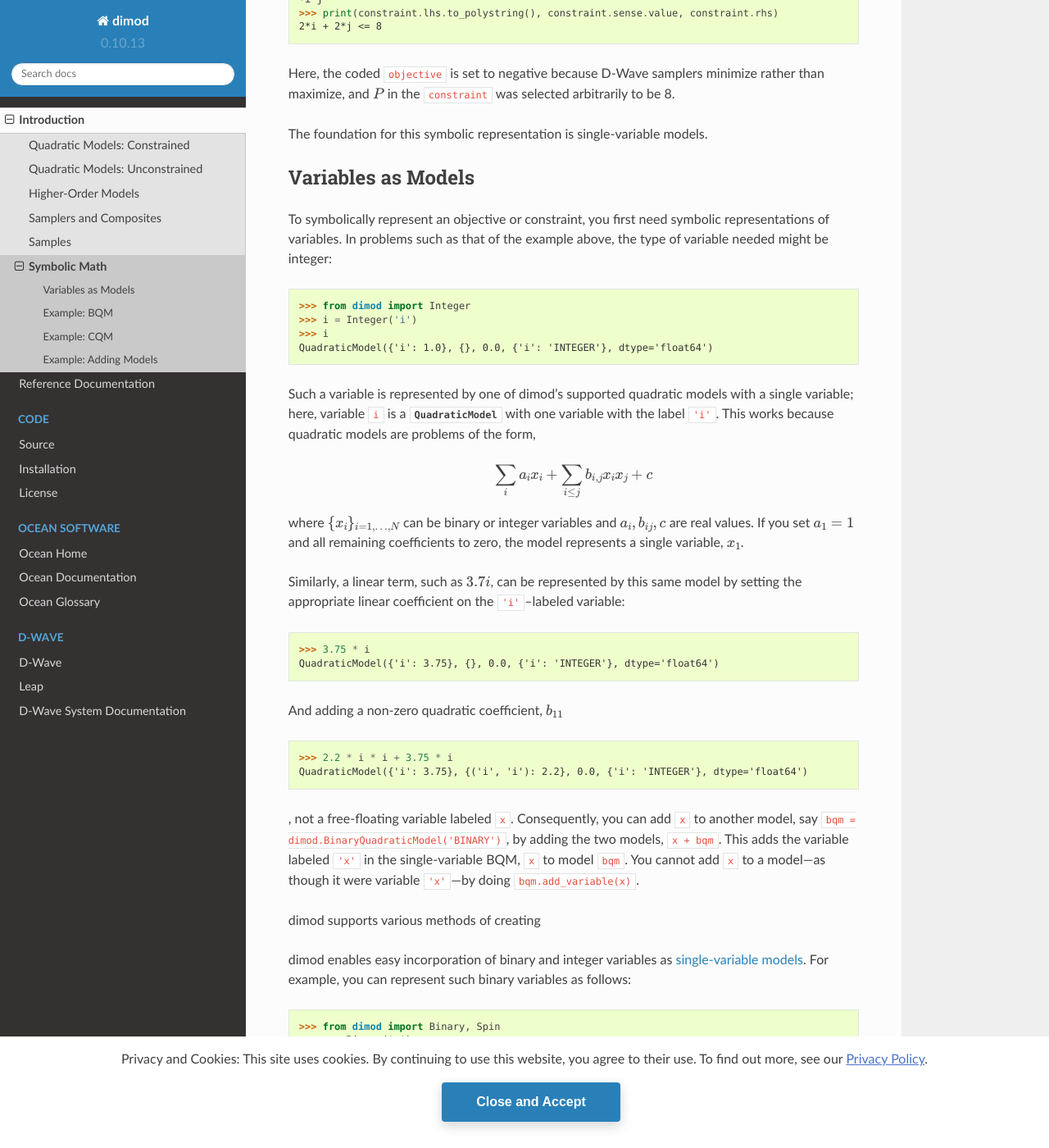
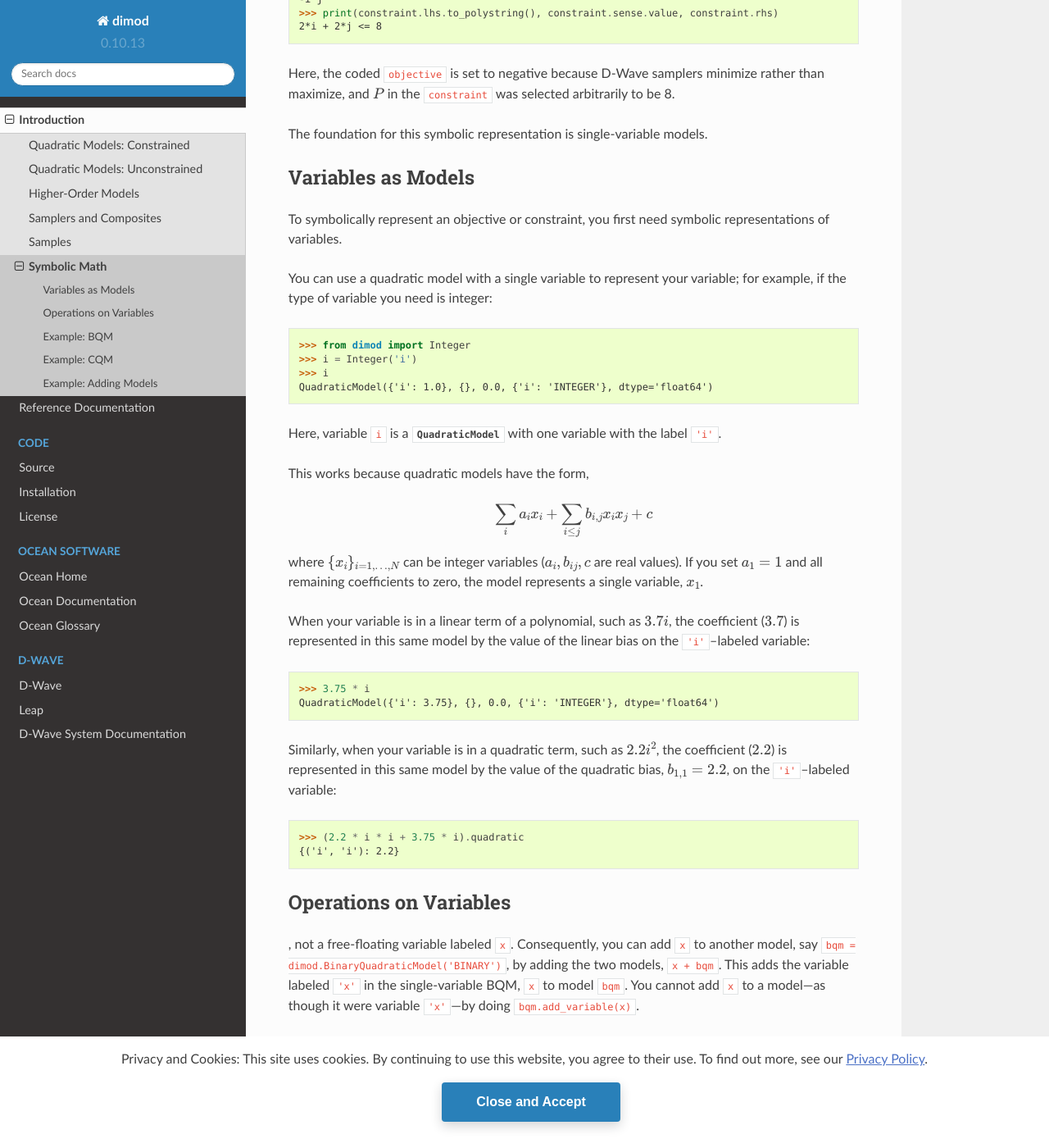
Before and after one commit to dwavesystems/dimod, a Sphinx documentation site: the page built from docs/intro/intro_symbolic_math.rst, in a window 1280 px wide and 1400 px high, scrolled down 583 px. Shown: the whole window at 82% size. Built offline with Sphinx 7.4.7 and the Read the Docs theme 2.0.0, drawn with Linux system fonts in a browser that asks for light colours; the version number is read from the project's files by our own code.

Commit message:
Update single variables section

```diff
--- a/docs/intro/intro_symbolic_math.rst
+++ b/docs/intro/intro_symbolic_math.rst
@@ -40,38 +40,46 @@ Variables as Models
 ===================
 
 To symbolically represent an objective or constraint, you first need symbolic
-representations of variables. In problems such as that of the example above, the
-type of variable needed might be integer:
+representations of variables.
+
+You can use a quadratic model with a single variable to represent your
+variable; for example, if the type of variable you need is integer:
 
 >>> from dimod import Integer
 >>> i = Integer('i')
 >>> i
 QuadraticModel({'i': 1.0}, {}, 0.0, {'i': 'INTEGER'}, dtype='float64')
 
-Such a variable is represented by one of dimod's supported quadratic models with a
-single variable; here, variable ``i`` is a
-:class:`~dimod.quadratic.quadratic_model.QuadraticModel` with one variable with
-the label ``'i'``. This works because quadratic models are problems of the form,
+Here, variable ``i`` is a :class:`~dimod.quadratic.quadratic_model.QuadraticModel`
+with one variable with the label ``'i'``.
+
+This works because quadratic models have the form,
 
 .. math::
 
     \sum_i a_i x_i + \sum_{i \le j} b_{i, j} x_i x_j + c
 
-where :math:`\{ x_i\}_{i=1, \dots, N}` can be binary or integer
-variables and :math:`a_{i}, b_{ij}, c` are real values. If you set :math:`a_1=1`
-and all remaining coefficients to zero, the model represents a single variable,
+where :math:`\{ x_i\}_{i=1, \dots, N}` can be integer variables
+(:math:`a_{i}, b_{ij}, c` are real values). If you set :math:`a_1=1` and all
+remaining coefficients to zero, the model represents a single variable,
 :math:`x_1`.
 
-Similarly, a linear term, such as :math:`3.7i`, can be represented by this same
-model by setting the appropriate linear coefficient on the ``'i'``--labeled variable:
+When your variable is in a linear term of a polynomial, such as :math:`3.7i`,
+the coefficient (:math:`3.7`) is represented in this same model by the value of
+the linear bias on the ``'i'``--labeled variable:
 
 >>> 3.75 * i
 QuadraticModel({'i': 3.75}, {}, 0.0, {'i': 'INTEGER'}, dtype='float64')
 
-And adding a non-zero quadratic coefficient, :math:`b_{11}`
+Similarly, when your variable is in a quadratic term, such as :math:`2.2i^2`, the
+coefficient (:math:`2.2`) is represented in this same model by the value of
+the quadratic bias, :math:`b_{1, 1} = 2.2`, on the ``'i'``--labeled variable:
 
->>> 2.2 * i * i + 3.75 * i
-QuadraticModel({'i': 3.75}, {('i', 'i'): 2.2}, 0.0, {'i': 'INTEGER'}, dtype='float64')
+>>> (2.2 * i * i + 3.75 * i).quadratic
+{('i', 'i'): 2.2}
+
+Operations on Variables
+=======================
 
 , not a free-floating variable labeled ``x``. Consequently,
 you can add ``x`` to another model, say :code:`bqm = dimod.BinaryQuadraticModel('BINARY')`,
```
